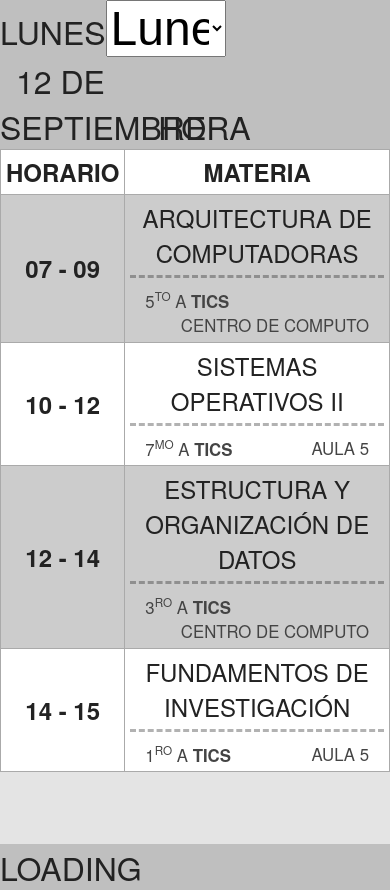
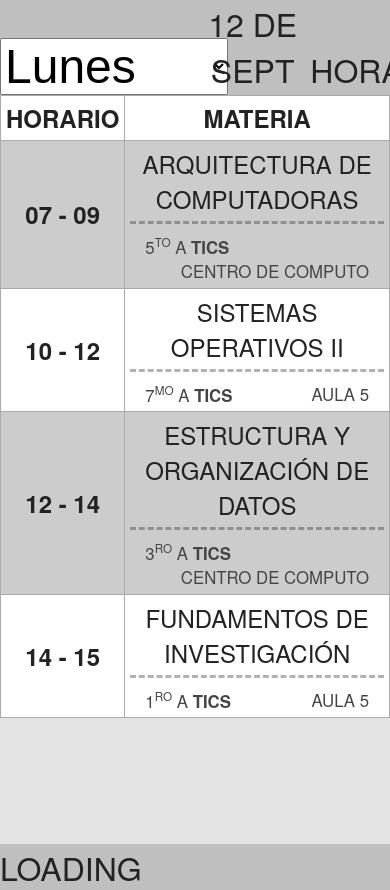
Before and after one commit to fitorec/phonegap-horarios, a plain HTML site: page www/index.html in a window 390 px wide. Drawn offline with Linux system fonts and the light colour scheme; some packages are replaced by stand-ins of ours.

Commit message:
Revisando el diseño de la aplicación, agregando nuevos estilos a la cabecera y revisando la funcion que desplaza la pantalla

```diff
--- a/www/css/index.css
+++ b/www/css/index.css
@@ -39,19 +39,30 @@ h1 {
     overflow:visible;
     padding:0px;
 }
-#hora,
-#fecha,
-#dia-a-mostrar {
-	width: 31%;
+#dia-a-mostrar-button span {
+	display: none;
+}
+.ui-select {
+	width: 50%;
 	display: inline-block;
+}
+#dia-a-mostrar-button {
+	display: inline;
 }
 #dia-a-mostrar {
 	font-size: 1.5em;
+	display: inline-block;
+}
+#hora,
+#fecha{
+	display: inline-block;
 }
 #fecha {
+	width: 25%;
 	text-align: center;
 }
 #hora {
+	width: 20%;
 	text-align: right;
 }
 
--- a/www/js/index.js
+++ b/www/js/index.js
@@ -11,10 +11,10 @@ var app = {
 		$(document).on( "swipeleft swipedown swiperight swipeup", "table", function(e){
 			var diaAMostrar = parseInt($('#dia-a-mostrar').val());
 			if(e.type == 'swipeleft' || e.type == 'swipedown') {
-				diaAMostrar = (diaAMostrar>1)? diaAMostrar-1: 5;
+				diaAMostrar = (diaAMostrar=1)? 1: dia + 1;
 			}
 			if(e.type == 'swiperight' || e.type == 'swipeup') {
-				diaAMostrar = (diaAMostrar<5)? diaAMostrar+1: 1;
+				diaAMostrar = (diaAMostrar==1)? 5: dia - 1;
 			}
 			$('#dia-a-mostrar').val(diaAMostrar).change();
 		});
@@ -28,8 +28,8 @@ var app = {
 		$('#dia_' + dia).fadeIn('slow');
 		//Mostrando la fecha actual
 		var meses = new Array(
-				"Enero","Febrero","Marzo","Abril","Mayo","Junio","Julio",
-				"Agosto","Septiembre","Octubre","Noviembre","Diciembre"
+				"Ene","Feb","Mar","Abr","May","Jun","Jul",
+				"Ago","Sept","Oct","Nov","Dic"
 			);
 		var fechaStr = d.getDate() + " de " + meses[d.getMonth()];
 		$('#fecha').text(fechaStr);
```
